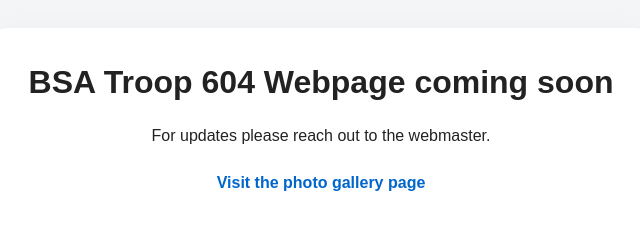
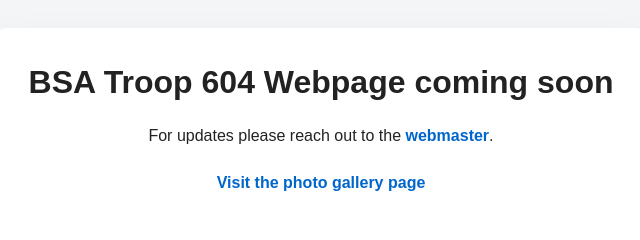
Before and after one commit to BSA604/webpage, a plain HTML site: page index.html in a window 1280 px wide. Shown: the part 260-500 px from the top of the page, 319-959 px from the left. Drawn offline with Linux system fonts and the light colour scheme.

Commit message:
Update index.html

```diff
--- a/index.html
+++ b/index.html
@@ -44,7 +44,7 @@
   <body>
     <div class="container">
       <h1>BSA Troop 604 Webpage coming soon</h1>
-      <p>For updates please reach out to the webmaster.</p>
+      <p>For updates please reach out to the <a href="mailto:webmaster@bsa-604.com">webmaster</a>.</p>
       <p>
         <a href="gallery.html">Visit the photo gallery page</a>
       </p>
```
